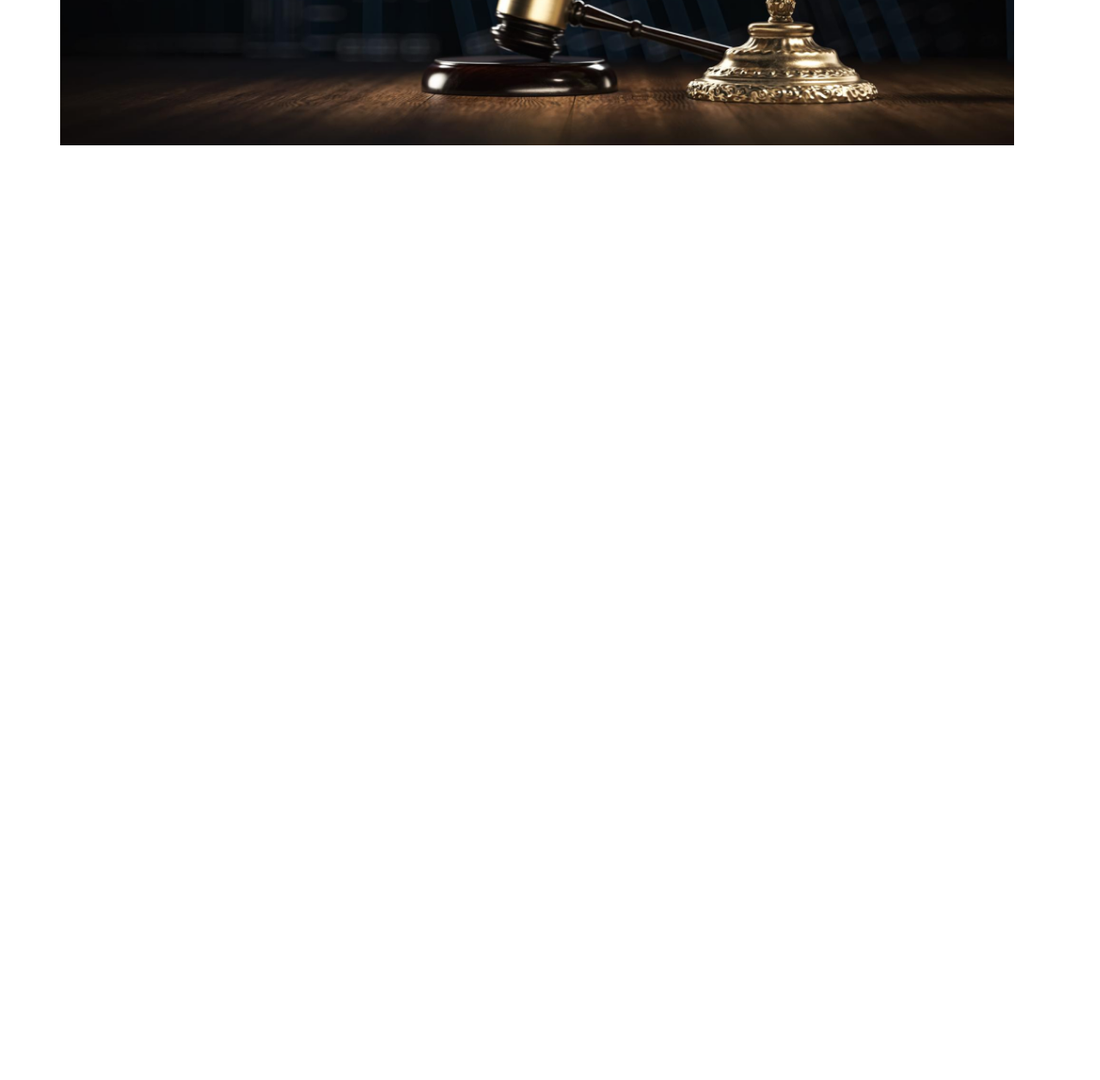
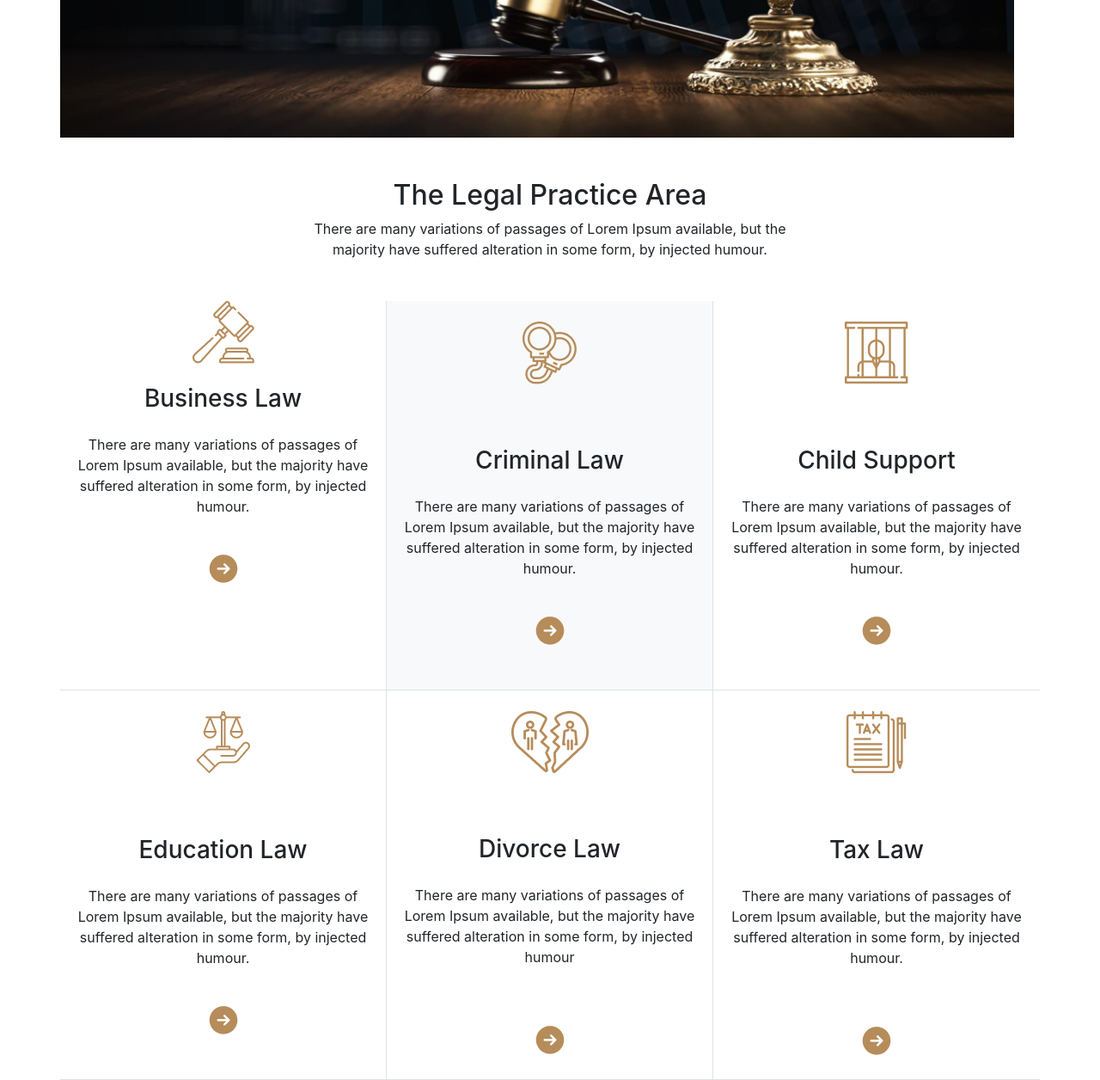
Before and after one commit to nakib1948/Legal-solution, a plain HTML site: page index.html in a window 1280 px wide. Shown: the part 500-1756 px from the top of the page at 86% size. Before the commit the page ends 800 px from the top, so only its background shows below. Drawn offline with nearby package versions, Linux system fonts and the light colour scheme.

Commit message:
second section complete

```diff
--- a/index.html
+++ b/index.html
@@ -11,10 +11,12 @@
 <body>
        <!-- First section -->
         <header class="container m-auto">
+
+            <!-- first section navbar -->
            <div class="row mt-5">
-                <div class="col-md-3 col-sm-10 d-flex align-items-center">
-                    <img src="./images/business.png" alt="">
-                    <h1 class="pl-3">justice</h1>
+                <div class="col-md-3 col-sm-10">
+                    <img src="./images/logo2.png" alt="">
+
                 </div>
                 <div class="col-md-5 col-sm-12 d-flex justify-content-between pt-4 pr-2">
                     <p class="pr-3" >Home</p>
@@ -28,7 +30,7 @@
                 </div>
            </div>
 
-
+           <!-- first section second part -->
            <div class="  row justify-content-center mt-5 first-section-background " >
                 <div class="col pt-5" style="margin-top: 50px;">
                     <h1 class="text-center text-white">We Provide Effective <br> Legal Solutions</h1>
@@ -48,6 +50,81 @@
            </div>
         </header>
         <main>
+                <!-- second section -->
+                <section class="container m-auto">
+                    <div class="mt-5 w-50 " style="margin-left: 25%;">
+                        <h2 class="text-center">The Legal Practice Area</h2>
+                        <p class="text-center">There are many variations of passages of Lorem Ipsum available, but the majority have suffered alteration in some form, by injected humour.</p>
+                    </div>
+
+                    <!-- second section cardgroup part -->
+                    <div class="row mt-5 ">
+                        <div class="col-md-4 col-sm-12 text-center border-right border-bottom  ">
+                            <img src="./images/business.png" alt="">
+                            <h3 class="mt-4" >Business Law</h3>
+                            <p class="mt-4">There are many variations of
+                                passages of Lorem Ipsum
+                                available, but the majority have
+                                suffered alteration in some
+                                form, by injected humour.</p>
+                            <img class="mt-4 mb-5" src="./images/Frame.png" alt="">
+                        </div>
+                        <div class="col-md-4 col-sm-12 bg-light text-center border-right border-bottom">
+                            <img class="mt-4 mb-5" src="./images/criminal.png" alt="">
+                            <h3 class="mt-4">Criminal Law</h3>
+                            <p class="mt-4">There are many variations of
+                                passages of Lorem Ipsum
+                                available, but the majority have
+                                suffered alteration in some
+                                form, by injected humour.</p>
+                            <img class="mt-4 mb-5" src="./images/Frame.png" alt="">
+                        </div>
+                        <div class="col-md-4 col-sm-12 text-center  border-bottom">
+                            <img class="mt-4 mb-5" src="./images/child.png" alt="">
+                            <h3 class="mt-4">Child Support</h3>
+                            <p class="mt-4">There are many variations of
+                                passages of Lorem Ipsum
+                                available, but the majority have
+                                suffered alteration in some
+                                form, by injected humour.</p>
+                            <img class="mt-4 mb-5" src="./images/Frame.png" alt="">
+                        </div>
+                        <div class="col-md-4 col-sm-12 text-center border-right border-bottom">
+                            <img class="mt-4 mb-5" src="./images/education.png" alt="">
+                            <h3 class="mt-4">Education Law</h3>
+                            <p class="mt-4">There are many variations of
+                                passages of Lorem Ipsum
+                                available, but the majority have
+                                suffered alteration in some
+                                form, by injected humour.</p>
+                            <img class="mt-4 mb-5" src="./images/Frame.png" alt="">
+                        </div>
+                        <div class="col-md-4 col-sm-12 text-center border-right border-bottom">
+                            <img class="mt-4 mb-5" src="./images/divorce.png" alt="">
+                            <h3 class="mt-4">Divorce Law</h3>
+                            <p class="mt-4">There are many variations of
+                                passages of Lorem Ipsum
+                                available, but the majority have
+                                suffered alteration in some
+                                form, by injected humour</p>
+                            <img class="mt-4 mt-5" src="./images/Frame.png" alt="">
+                        </div>
+                        <div class="col-md-4 col-sm-12 text-center  border-bottom">
+                            <img class="mt-4 mb-5" src="./images/tax.png" alt="">
+                            <h3 class="mt-4">Tax Law
+                            </h3>
+                            <p class="mt-4">There are many variations of
+                                passages of Lorem Ipsum
+                                available, but the majority have
+                                suffered alteration in some
+                                form, by injected humour.</p>
+                            <img class="mt-4 mt-5" src="./images/Frame.png" alt="">
+                        </div>
+                    </div>
+                </section>
+
+
+                <!-- Third section -->
 
         </main>
         <footer>
```
